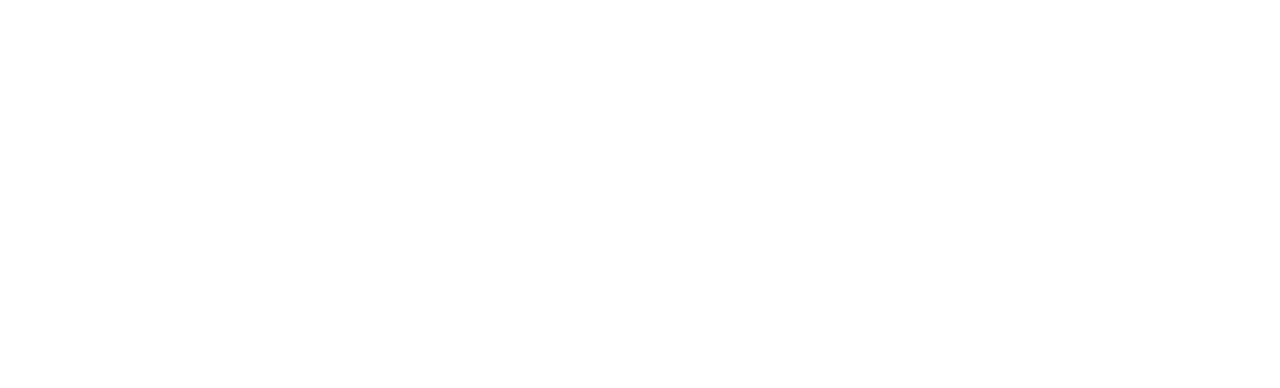
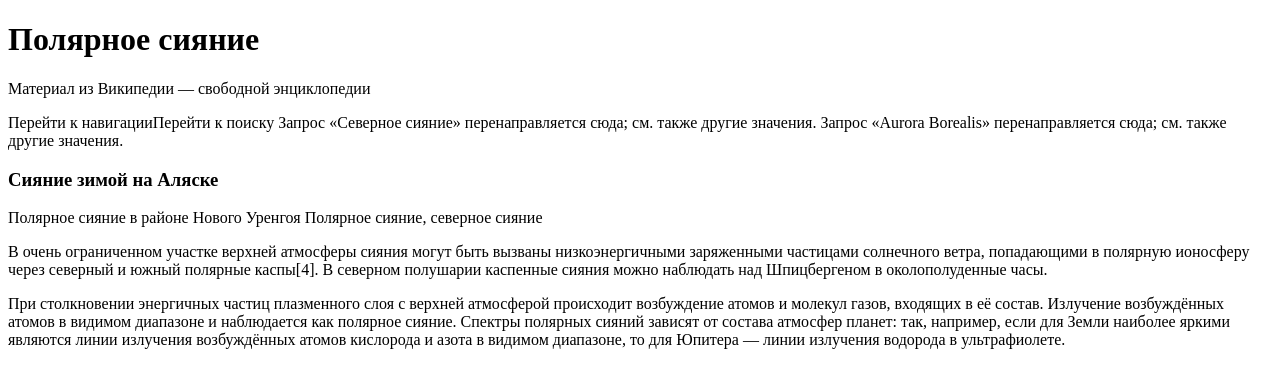
Before and after one commit to HansRichte/Site, a plain HTML site: page index.html in a window 1280 px wide. Drawn offline with Linux system fonts and the light colour scheme.

Commit message:
Работа с заголовками и обзацами

```diff
--- a/index.html
+++ b/index.html
@@ -5,8 +5,23 @@
     <meta http-equiv="X-UA-Compatible" content="IE=edge">
     <meta name="viewport" content="width=device-width, initial-scale=1.0">
     <title>Document</title>
+    <link rel="stylesheet" href="image.css">
+    <script src="script.js"></script>
 </head>
 <body>
+    <h1>Полярное сияние</h1>
+    Материал из Википедии — свободной энциклопедии
+    <p>Перейти к навигацииПерейти к поиску
+    Запрос «Северное сияние» перенаправляется сюда; см. также другие значения.
+    Запрос «Aurora Borealis» перенаправляется сюда; см. также другие значения.</p>
 
+    <h3>Сияние зимой на Аляске</h3>
+
+    <p>Полярное сияние в районе Нового Уренгоя
+    Полярное сияние, северное сияние</p>
+
+    <p>В очень ограниченном участке верхней атмосферы сияния могут быть вызваны низкоэнергичными заряженными частицами солнечного ветра, попадающими в полярную ионосферу через северный и южный полярные каспы[4]. В северном полушарии каспенные сияния можно наблюдать над Шпицбергеном в околополуденные часы.</p>
+
+<p>При столкновении энергичных частиц плазменного слоя с верхней атмосферой происходит возбуждение атомов и молекул газов, входящих в её состав. Излучение возбуждённых атомов в видимом диапазоне и наблюдается как полярное сияние. Спектры полярных сияний зависят от состава атмосфер планет: так, например, если для Земли наиболее яркими являются линии излучения возбуждённых атомов кислорода и азота в видимом диапазоне, то для Юпитера — линии излучения водорода в ультрафиолете.</p>
 </body>
 </html>
```
